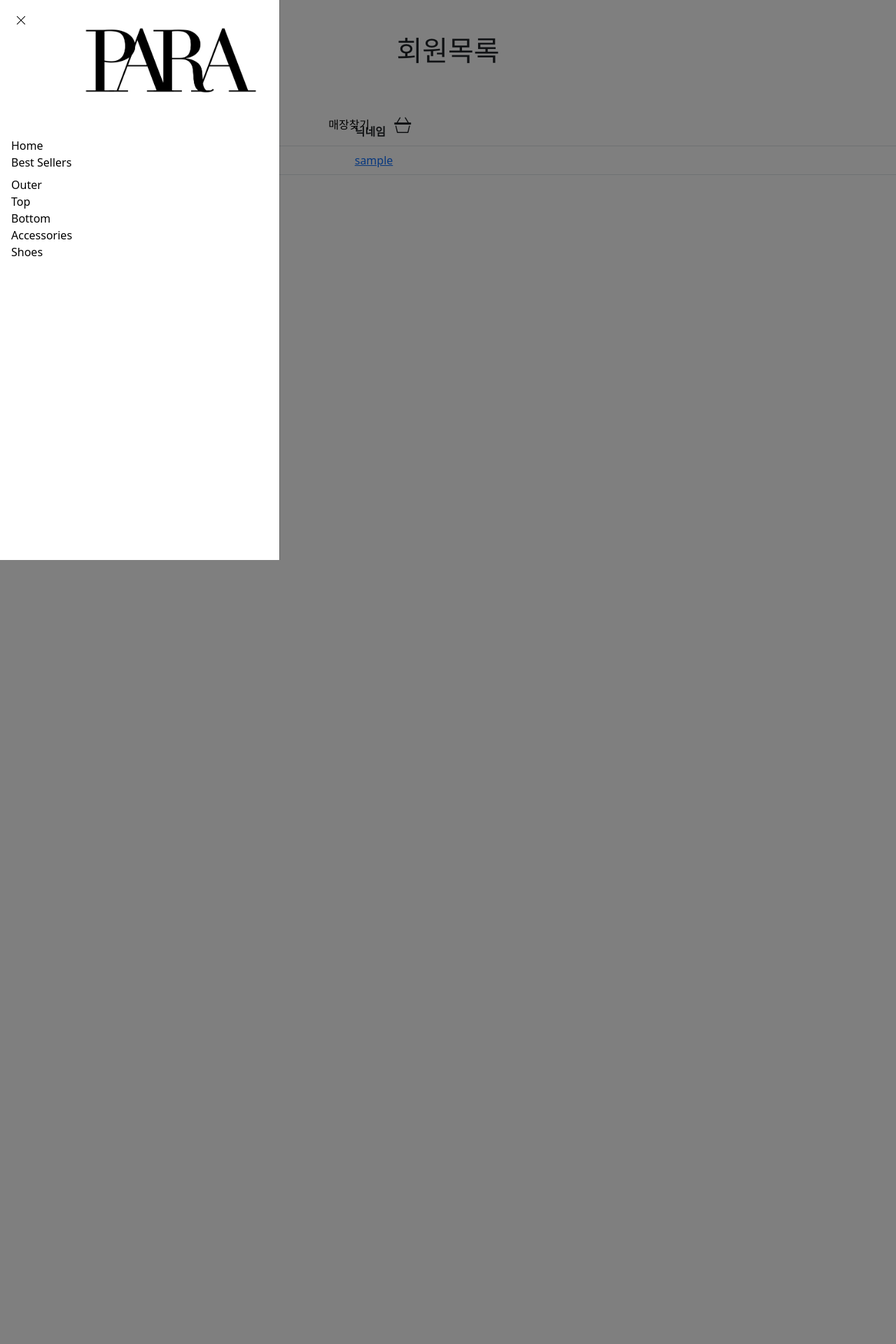
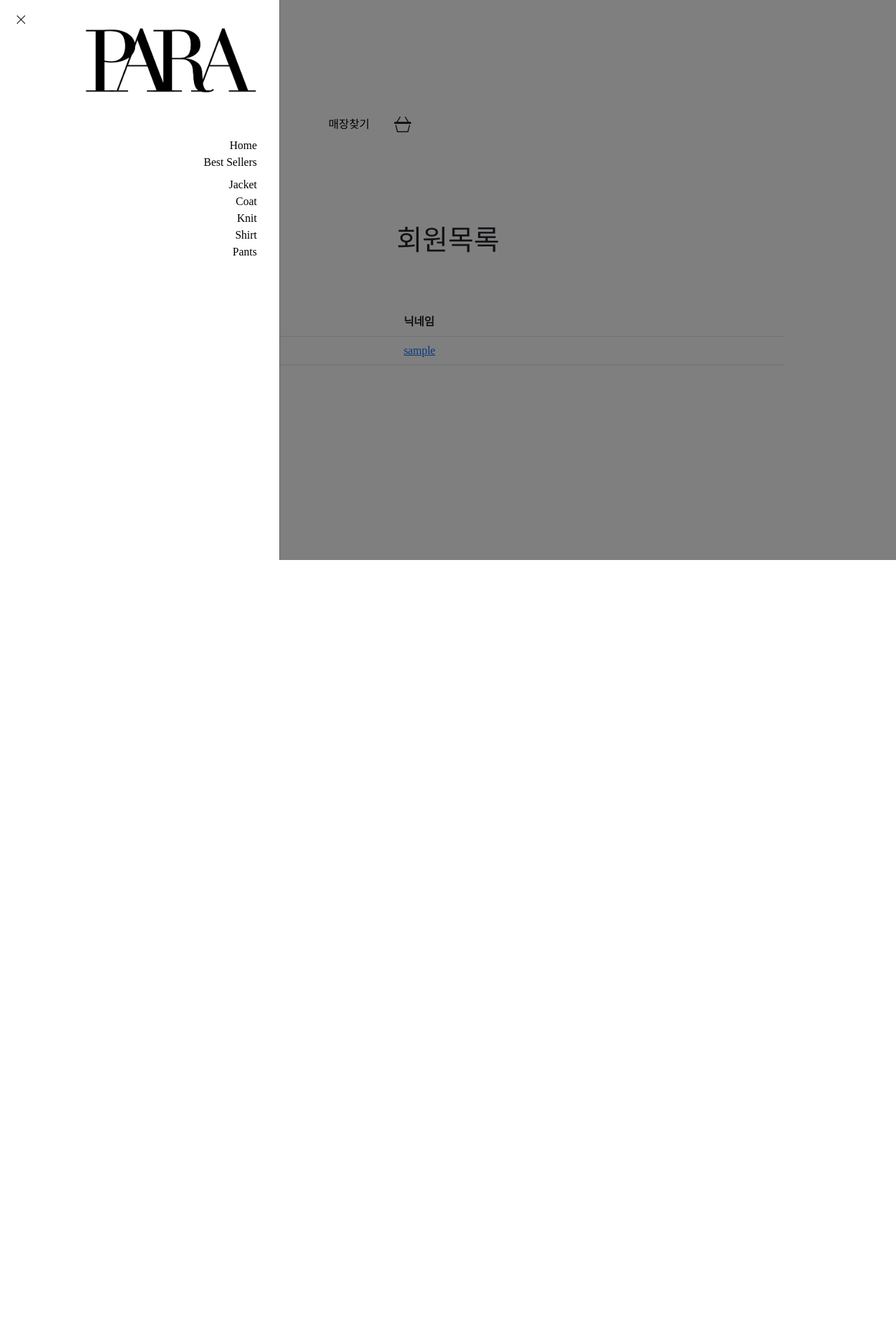
Before and after one commit to wdahlia/PARA, a Django app: page /accounts/ in a window 1280 px wide, after a click that opens the changed part. Shown: the top 1920 px of the page at 70% size. Before the commit the page ends 800 px from the top, so only its background shows below. Run offline with Django 3.2, Linux system fonts and the light colour scheme; tables that the repository leaves empty hold one stand-in row (values such as "Sample post"); some libraries are stand-ins or nearby versions; some web fonts are replaced.

Commit message:
fix: navbar와 content 사이 간격 띄우기 수정

```diff
--- a/accounts/templates/accounts/index.html
+++ b/accounts/templates/accounts/index.html
@@ -1,8 +1,9 @@
 {% extends 'base.html' %}
 {% load django_bootstrap5 %}
+{% load static %}
 
 {% block body %}
-<div class="row mt-5">
+  <div class="row justify-content-center padding-page">
     <h1 class="text-center">회원목록</h1>
     <a href="{% url 'accounts:login' %}">로그인</a>
     <a href="{% url 'accounts:logout' %}">로그아웃</a>
--- a/static/css/style.css
+++ b/static/css/style.css
@@ -6,7 +6,8 @@
 }
 
 body {
-  font-family : 'GothicA1-Light',
+  font-family : 'GothicA1-Light';
+  height: 1000rem;
 }
 
 .button-background {
@@ -45,12 +46,14 @@ body {
   left: -200px;
   z-index: 0;
 }
+
 .gnb_search fieldset {
   position: relative;
   padding-right: 38px;
   border-bottom: 1px solid #e6e6e6;
 width: 170px;
 }
+
 .gnb_search input {
   height: 38px;
   padding: 0 10px;
@@ -61,3 +64,10 @@ width: 170px;
   box-sizing: border-box;
   width: 95%;
 }
+
+
+.padding-page {
+  margin-top: 20rem;
+  margin-left: 10rem;
+  margin-right: 10rem;
+}
--- a/templates/base.html
+++ b/templates/base.html
@@ -40,7 +40,7 @@
               src="{% static 'images/navlogo.png' %}" alt="" class="mx-5" style="width: 295px; height: 140px;"></div>
         </div>
         <div class="offcanvas-body bg-white">
-          <ul class="navbar-nav justify-content-end flex-grow-1 pe-3">
+          <ul class="navbar-nav justify-content-end flex-grow-1 pe-3 text-end">
             <li class="nav-item">
               <a class="nav-link active text-black pb-0" aria-current="page" href="#">Home</a>
             </li>
@@ -48,19 +48,19 @@
               <a class="nav-link active text-black pt-0" aria-current="page" href="#">Best Sellers</a>
             </li>
             <li class="nav-item">
-              <a class="nav-link active text-black p-0" aria-current="page" href="#">Outer</a>
+              <a class="nav-link active text-black p-0" aria-current="page" href="#">Jacket</a>
             </li>
             <li class="nav-item p-0">
-              <a class="nav-link active text-black p-0" aria-current="page" href="#">Top</a>
+              <a class="nav-link active text-black p-0" aria-current="page" href="#">Coat</a>
             </li>
             <li class="nav-item">
-              <a class="nav-link active text-black p-0" aria-current="page" href="#">Bottom</a>
+              <a class="nav-link active text-black p-0" aria-current="page" href="#">Knit</a>
             </li>
             <li class="nav-item">
-              <a class="nav-link text-black p-0" href="#">Accessories</a>
+              <a class="nav-link text-black p-0" href="#">Shirt</a>
             </li>
             <li class="nav-item">
-              <a class="nav-link text-black p-0" href="#">Shoes</a>
+              <a class="nav-link text-black p-0" href="#">Pants</a>
             </li>
           </ul>
         </div>
```
Lines whose indentation alone changed are shown as unchanged.
